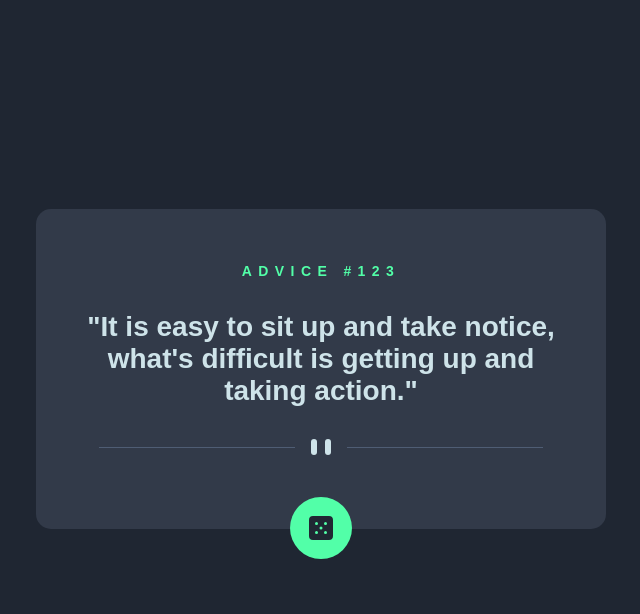
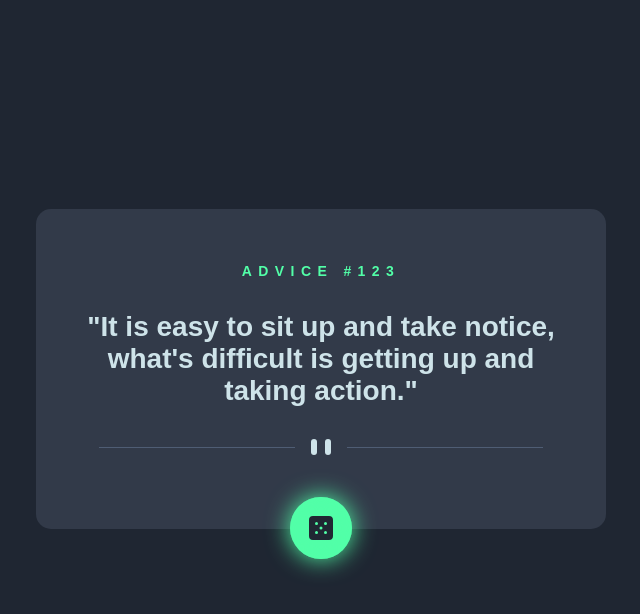
Before and after one commit to vanessa-cl/advice-generator, a React (Vite) app: page / in a window 1280 px wide. In both pictures the pointer is over the button 640 px from the left and 528 px from the top of the page. Shown: the top 614 px of the page, without its empty margins (319-959 px from the left). Built offline with nearby package versions, Linux system fonts and the light colour scheme; a web font is replaced by a local one.

Commit message:
feat: efeito hover do botão de gerar conselho

```diff
--- a/src/components/styles/DiceButton.css
+++ b/src/components/styles/DiceButton.css
@@ -9,3 +9,8 @@
   width: 50px;
   height: 60px;
 }
+
+.dice-button:hover {
+  box-shadow: inset 0 0 25px var(--neon-green), 0 0 25px var(--neon-green);
+  outline-offset: 15px;
+}
```
